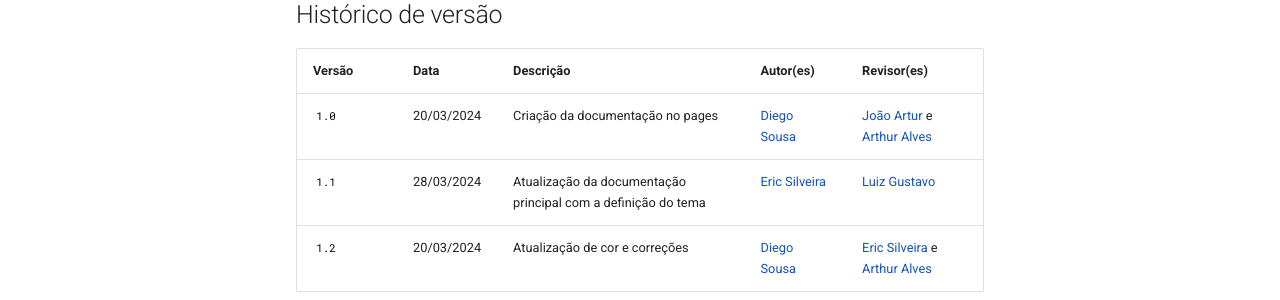
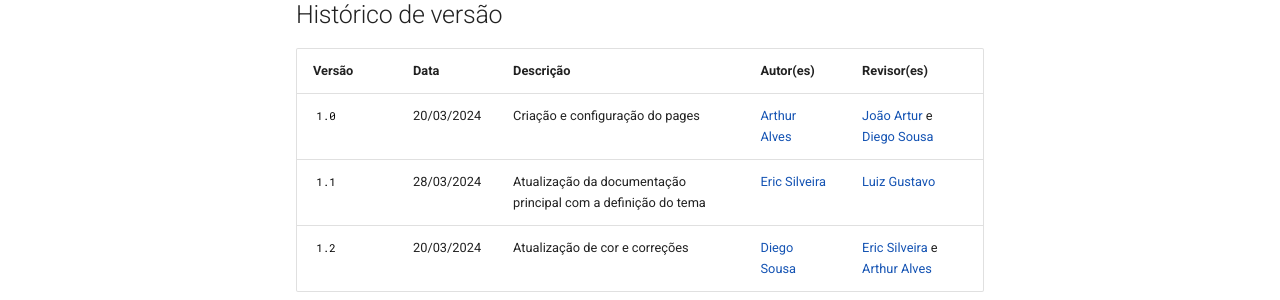
Before and after one commit to Requisitos-de-Software/2024.1-DiarioOficialdaUniao, an MkDocs documentation site: the page built from docs/index.md, in a window 1280 px wide and 900 px high, scrolled down 759 px. Shown: the part 432-732 px from the top of the window. Built offline with MkDocs 1.6.1 and Material for MkDocs 9.7.7, drawn with Linux system fonts in a browser that asks for light colours; comment, search, counter and statistics services are not loaded; the version menu is left out.

Commit message:
correção histórico

```diff
--- a/docs/index.md
+++ b/docs/index.md
@@ -34,6 +34,6 @@ Este espaço é dedicado à documentação de todos os artefatos gerados pelo Gr
 
 | Versão | Data       | Descrição              | Autor(es)                                         | Revisor(es)                                                                             |
 | ------ | ---------- | ---------------------- | ------------------------------------------------- | --------------------------------------------------------------------------------------- |
-| `1.0`  | 20/03/2024 | Criação da documentação no pages | [Diego Sousa](https://github.com/DiegoSousaLeite) | [João Artur](https://github.com/joao-artl) e [Arthur Alves](https://github.com/Arthrok) |
+| `1.0`  | 20/03/2024 | Criação e configuração do pages | [Arthur Alves](https://github.com/Arthrok) | [João Artur](https://github.com/joao-artl) e [Diego Sousa](https://github.com/DiegoSousaLeite) |
 | `1.1`  | 28/03/2024 | Atualização da documentação principal com a definição do tema | [Eric Silveira](https://github.com/ericbky) | [Luiz Gustavo](https://github.com/LuizGust4vo)|
 | `1.2`  | 20/03/2024 | Atualização de cor e correções | [Diego Sousa](https://github.com/DiegoSousaLeite) | [Eric Silveira](https://github.com/ericbky) e [Arthur Alves](https://github.com/Arthrok) |
```
Also changed, not shown: docs/pre-rastreabilidade/rich-picture.md (+1 -1 lines).
